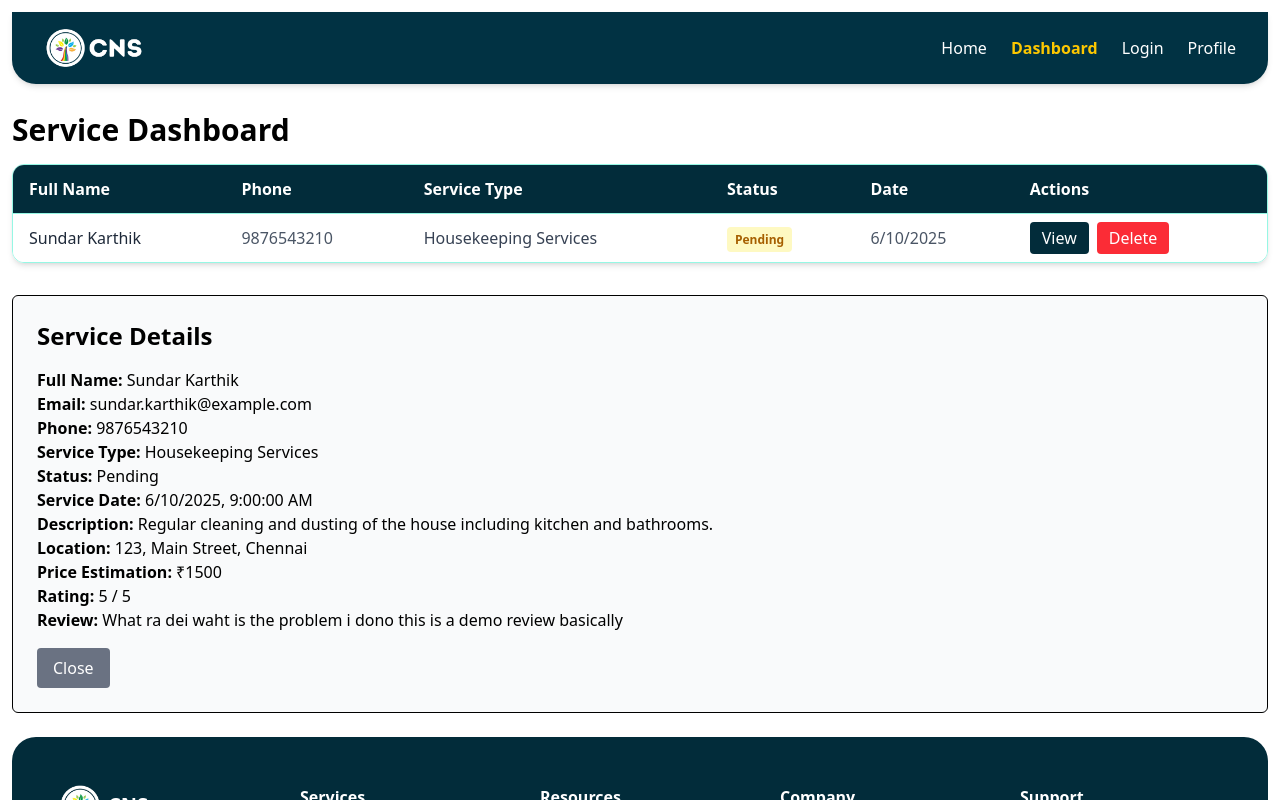
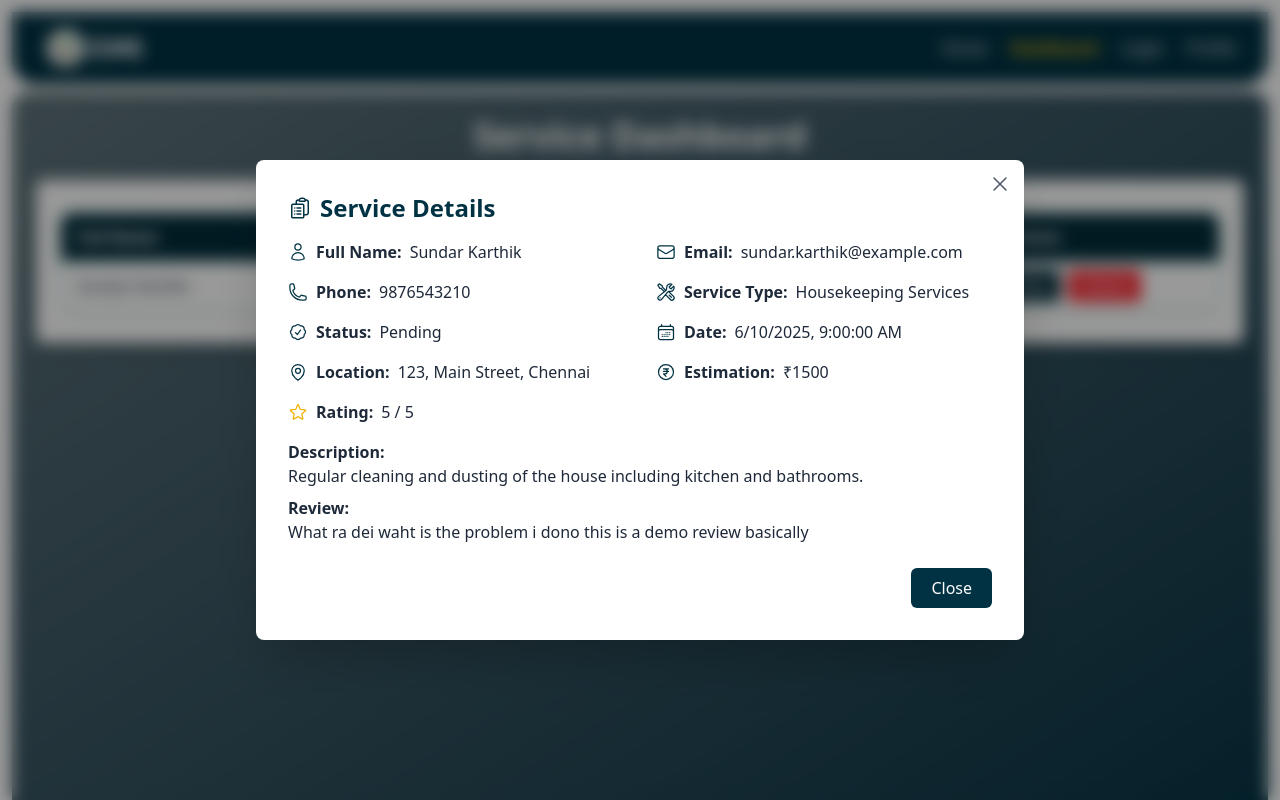
Before and after one commit to infoziantappwrite/CNS_Admin_Frontend, a React (Vite) app: page /dashboard in a window 1280 px wide. Both pictures are taken after a click on the button "View". Shown: the top 800 px of the page. Built offline with nearby package versions, Linux system fonts and the light colour scheme.

Commit message:
Changed Dashboard Structure

```diff
--- a/package.json
+++ b/package.json
@@ -10,6 +10,7 @@
     "preview": "vite preview"
   },
   "dependencies": {
+    "@heroicons/react": "^2.2.0",
     "@tailwindcss/vite": "^4.1.8",
     "axios": "^1.9.0",
     "react": "^19.1.0",
--- a/src/components/ServiceTable.jsx
+++ b/src/components/ServiceTable.jsx
@@ -35,7 +35,7 @@ const ServiceTable = ({ services, onView, onDelete }) => {
               <td className="py-2 px-4 space-x-2">
                 <button
                   onClick={() => onView(service)}
-                  className="bg-[#022C3A] hover:bg-teal-800 text-white px-3 py-1 rounded transition"
+                  className="bg-[#022C3A] hover:bg-teal-900 text-white px-3 py-1 rounded transition"
                 >
                   View
                 </button>
--- a/src/pages/Dashboard.jsx
+++ b/src/pages/Dashboard.jsx
@@ -1,34 +1,109 @@
 import React from 'react';
 import ServiceTable from '../components/ServiceTable';
+import {
+  XMarkIcon,
+  UserIcon,
+  EnvelopeIcon,
+  PhoneIcon,
+  CalendarDaysIcon,
+  MapPinIcon,
+  CurrencyRupeeIcon,
+  StarIcon,
+  ClipboardDocumentListIcon,
+  WrenchScrewdriverIcon,
+  CheckBadgeIcon
+} from '@heroicons/react/24/outline';
 
 export default function Dashboard({ services, onView, onDelete, selectedService, setSelectedService }) {
   return (
-    <div>
-      <h2 className="text-3xl font-bold mb-4 mt-7 ">Service Dashboard</h2>
+    <div className="min-h-screen rounded-2xl bg-gradient-to-br from-[#5f737a] to-[#013243] p-6 text-white">
+      <div className="max-w-7xl mx-auto">
+        <h2 className="text-4xl font-extrabold mb-6 text-center">Service Dashboard</h2>
+
+        <div className="bg-white rounded-lg shadow-lg overflow-hidden p-4 sm:p-6 text-black">
+
           <ServiceTable services={services} onView={onView} onDelete={onDelete} />
+        </div>
 
+        {/* MODAL */}
         {selectedService && (
-        <div className="mt-8 p-6 border rounded-md bg-gray-50">
-          <h3 className="text-2xl font-semibold mb-4">Service Details</h3>
-          <p><strong>Full Name:</strong> {selectedService.fullName}</p>
-          <p><strong>Email:</strong> {selectedService.email}</p>
-          <p><strong>Phone:</strong> {selectedService.phone}</p>
-          <p><strong>Service Type:</strong> {selectedService.serviceType}</p>
-          <p><strong>Status:</strong> {selectedService.serviceStatus}</p>
-          <p><strong>Service Date:</strong> {new Date(selectedService.serviceDate).toLocaleString()}</p>
-          <p><strong>Description:</strong> {selectedService.serviceDescription}</p>
-          <p><strong>Location:</strong> {selectedService.serviceLocation}</p>
-          <p><strong>Price Estimation:</strong> ₹{selectedService.servicePriceEstimation}</p>
-          <p><strong>Rating:</strong> {selectedService.serviceRating} / 5</p>
-          <p><strong>Review:</strong> {selectedService.serviceReview}</p>
+          <div className="fixed inset-0 z-50 flex items-center justify-center bg-black/40 backdrop-blur-sm px-4">
+            <div className="bg-white text-black rounded-lg shadow-2xl w-full max-w-3xl p-6 sm:p-8 relative overflow-y-auto max-h-[90vh]">
               <button
                 onClick={() => setSelectedService(null)}
-            className="mt-4 bg-gray-500 text-white px-4 py-2 rounded hover:bg-gray-600"
+                className="absolute top-3 right-3 text-gray-600 hover:text-red-600"
+                aria-label="Close"
+              >
+                <XMarkIcon className="h-6 w-6" />
+              </button>
+
+              <h3 className="text-2xl font-bold text-[#013243] mb-4 flex items-center gap-2">
+                <ClipboardDocumentListIcon className="h-6 w-6 text-[#013243]" />
+                Service Details
+              </h3>
+
+              <div className="grid md:grid-cols-2 gap-x-8 gap-y-4 text-gray-800">
+                <p className="flex items-center gap-2">
+                  <UserIcon className="h-5 w-5 text-[#013243]" />
+                  <strong>Full Name:</strong> {selectedService.fullName}
+                </p>
+                <p className="flex items-center gap-2">
+                  <EnvelopeIcon className="h-5 w-5 text-[#013243]" />
+                  <strong>Email:</strong> {selectedService.email}
+                </p>
+                <p className="flex items-center gap-2">
+                  <PhoneIcon className="h-5 w-5 text-[#013243]" />
+                  <strong>Phone:</strong> {selectedService.phone}
+                </p>
+                <p className="flex items-center gap-2">
+                  <WrenchScrewdriverIcon className="h-5 w-5 text-[#013243]" />
+                  <strong>Service Type:</strong> {selectedService.serviceType}
+                </p>
+                <p className="flex items-center gap-2">
+                  <CheckBadgeIcon className="h-5 w-5 text-[#013243]" />
+                  <strong>Status:</strong> {selectedService.serviceStatus}
+                </p>
+                <p className="flex items-center gap-2">
+                  <CalendarDaysIcon className="h-5 w-5 text-[#013243]" />
+                  <strong>Date:</strong> {new Date(selectedService.serviceDate).toLocaleString()}
+                </p>
+                <p className="flex items-center gap-2">
+                  <MapPinIcon className="h-5 w-5 text-[#013243]" />
+                  <strong>Location:</strong> {selectedService.serviceLocation}
+                </p>
+                <p className="flex items-center gap-2">
+                  <CurrencyRupeeIcon className="h-5 w-5 text-[#013243]" />
+                  <strong>Estimation:</strong> ₹{selectedService.servicePriceEstimation}
+                </p>
+                <p className="flex items-center gap-2">
+                  <StarIcon className="h-5 w-5 text-yellow-500" />
+                  <strong>Rating:</strong> {selectedService.serviceRating} / 5
+                </p>
+
+                <div className="md:col-span-2">
+                  <p className="mb-2">
+                    <strong>Description:</strong><br />
+                    {selectedService.serviceDescription}
+                  </p>
+                  <p>
+                    <strong>Review:</strong><br />
+                    {selectedService.serviceReview}
+                  </p>
+                </div>
+              </div>
+
+              <div className="mt-6 text-right">
+                <button
+                  onClick={() => setSelectedService(null)}
+                  className="bg-[#013243] text-white px-5 py-2 rounded-md hover:bg-teal-900 transition"
                 >
                   Close
                 </button>
               </div>
+            </div>
+          </div>
         )}
+      </div>
     </div>
   );
 }
```
Also changed, not shown: 1 other file (tests, documents, lock files or other folders). Lines whose indentation alone changed are shown as unchanged.
